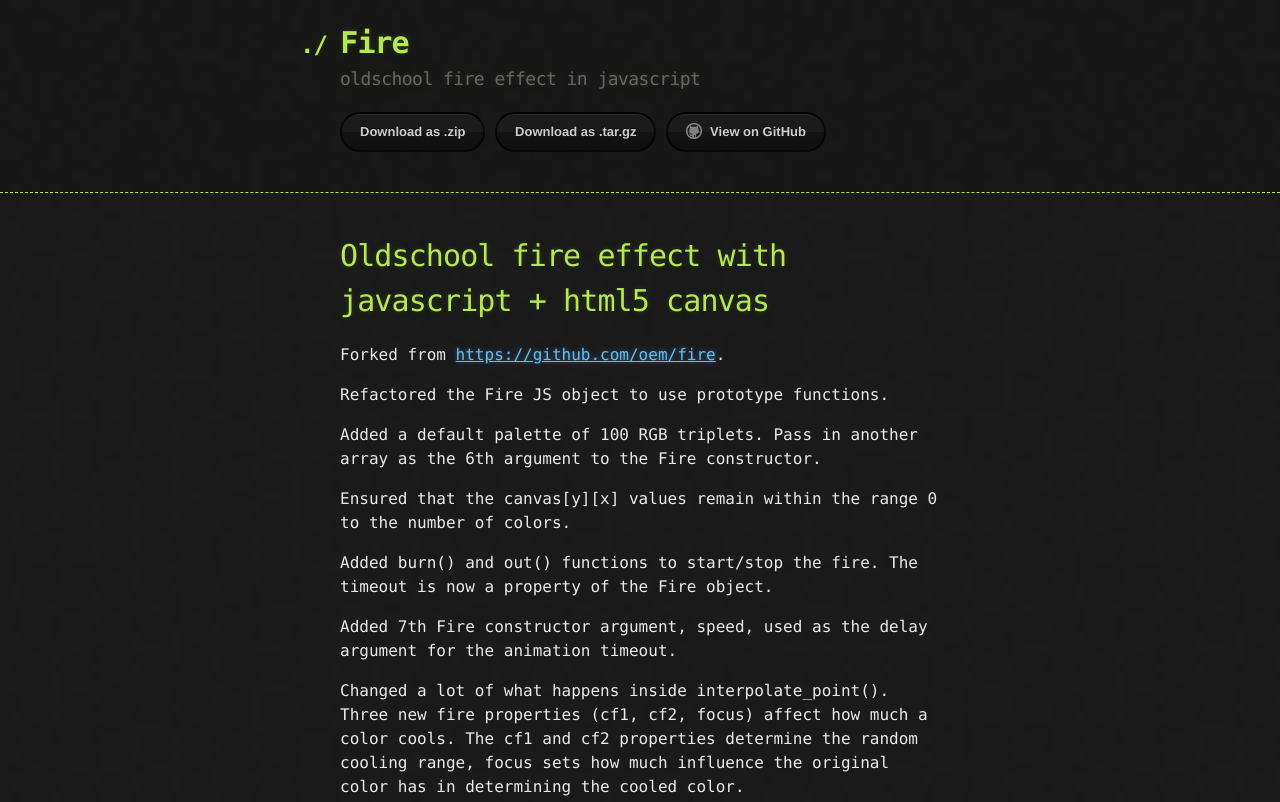
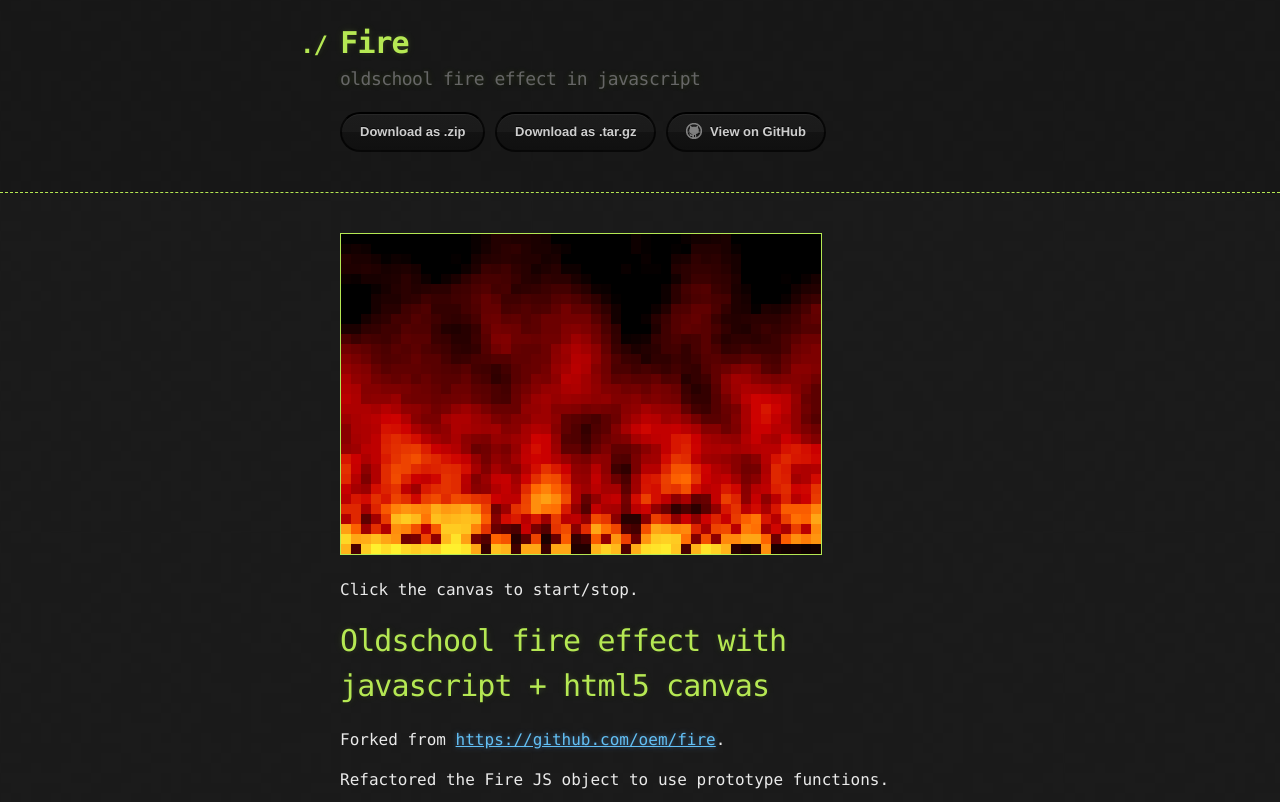
Before and after one commit to CaraesNaur/fire, a plain HTML site: page index.html in a window 1280 px wide. Shown: the top 802 px of the page. Drawn offline with Linux system fonts and the light colour scheme.

Commit message:
Add demo to index.html

```diff
--- a/index.html
+++ b/index.html
@@ -6,9 +6,32 @@
 
     <link rel="stylesheet" type="text/css" href="stylesheets/stylesheet.css" media="screen" />
     <link rel="stylesheet" type="text/css" href="stylesheets/pygment_trac.css" media="screen" />
-    <link rel="stylesheet" type="text/css" href="stylesheets/print.css" media="print" />
 
     <title>Fire by CaraesNaur</title>
+	<script src="javascripts/fire.js" type="text/javascript" charset="utf-8"></script>
+	<script type="text/javascript">
+	var canvas, ctx, fire;
+
+	window.onload = function () {
+		canvas = document.getElementById('demo_canvas');
+
+		canvas.onclick = function() {
+			if (fire.timeout == null) {
+				fire.burn();
+			}
+			else {
+				fire.out();
+			}
+		}
+
+		ctx = canvas.getContext('2d');
+		// context, max_x, max_y, scale, heat, pal, speed
+		fire = new Fire(ctx, 48, 32, 10, 32, null, 80);
+		fire.burn();
+	};
+
+
+	</script>
   </head>
 
   <body>
@@ -27,6 +50,15 @@
     </header>
 
     <div class="container">
+      <div id="demo_section">
+		<canvas id="demo_canvas" width="480" height="320">
+			Your browser doesn't support HTML5
+		</canvas>
+		<p>
+			Click the canvas to start/stop.
+		</p>
+
+      </div>
       <section id="main_content">
         <h1>
 <a name="oldschool-fire-effect-with-javascript--html5-canvas" class="anchor" href="#oldschool-fire-effect-with-javascript--html5-canvas"><span class="octicon octicon-link"></span></a>Oldschool fire effect with javascript + html5 canvas</h1>
--- /dev/null
+++ b/javascripts/fire.js
@@ -0,0 +1,282 @@
+/*
+ * oldschool fire effect by oem (modified by CaraesNaur)
+ * Algorithm:
+ * -- move everything up a line
+ * -- create random line at the bottom
+ * -- interpolate every pixel with the 4 surrounding edge-adjacent pixels
+ * -- repeat
+ *
+ *
+ *
+ */
+
+function Fire (context, max_x, max_y, scale, heat, pal, speed) {
+	var s = parseInt(speed);
+
+	this.max_x = max_x || 320;
+	this.max_y = max_y || 200;
+	this.heat = (heat <= max_x ? heat : max_x);
+	this.intensity = 100; // 0 .. 100
+	this.scale = scale || 1;
+	this.context = context;
+	this.canvas = this.init_canvas(this.max_x, this.max_y);
+	this.hotspots = 0; // skip drawing the last x lines
+	this.cooldown = 5;
+	this.colors = (pal instanceof Array) ? pal : Fire.prototype._default_colors;
+	this.timeout = null;
+	this.speed = (s > 50) ? s : 50;
+
+	// these three properties control the appearance of the fire
+	// cf1 and cf2 affect the cooling rate
+	// focus controls how sharp/blurry the flame is
+	this.cf1 = .75;
+	this.cf2 = 5;
+	this.focus = 10;
+
+	// highlight row: set this to an int in the range 0..[this.max_y - 1]
+	// to have all other rows dimmed
+	this.hl = null;
+}
+
+Fire.prototype.burn = function (d) {
+	var f;
+
+	d = (typeof d == 'number' ? Math.max(50, parseInt(d)) : this.speed);
+
+	this.speed = d;
+
+	if (this.timeout != null) {
+		this.out();
+	}
+
+	f = this;
+
+	this.timeout = setInterval(function () {
+		f.loop();
+	}, d);
+}
+
+Fire.prototype.out = function () {
+	clearTimeout(this.timeout);
+	this.timeout = null;
+}
+
+Fire.prototype.random_heatspots = function () {
+	var heatspots = 0;
+	var x = 0;
+
+	while (heatspots < this.heat) {
+		x = (parseInt(Math.random() * this.max_x, 10));
+
+		if (this.canvas[this.canvas.length - 1][x] == 0) {
+			this.canvas[this.canvas.length - 1][x] = parseInt((this.intensity * (this.colors.length - 1)) / 100);
+			heatspots++;
+		}
+	}
+}
+
+Fire.prototype.move_up = function () {
+	var n = new Array(this.max_x);
+
+	for (var i = 0; i < this.max_x; i++) {
+		n[i] = 0;
+	}
+
+	this.canvas.shift();
+	this.canvas.push(n);
+}
+
+Fire.prototype.interpolate_point = function (x, y) {
+	var coords = [
+		[x - 1, y],
+		[x + 1, y],
+		[x, y - 1],
+		[x, y + 1]
+	];
+	var oc = Math.min(this.canvas[y][x], this.colors.length - 1);
+	var color = oc * this.focus;
+	var neighbours = this.focus;
+
+	for (var i = 0; i < coords.length; i++) {
+		if ((coords[i][0] >= 0) && (coords[i][0] < this.max_x) && (coords[i][1] >= 0) && (coords[i][1] < this.max_y)) {
+			color += this.canvas[ coords[i][1] ][ coords[i][0] ] || 0;
+			neighbours++;
+		}
+	}
+
+	if (color == 0) {
+		return color;
+	}
+
+	color /= neighbours;
+	cool = parseInt(Math.random() * (this.cf1 * this.cf2));
+
+	if ((color - cool) <= 0) {
+		return 0;
+	}
+
+	return (parseInt(Math.min(color, this.colors.length - 1), 10) - cool);
+}
+
+Fire.prototype.interpolate_all = function () {
+	for (var x = 0; x < this.max_x; x++) {
+		for (var y = 0; y < this.max_y; y++) {
+			this.canvas[y][x] = this.interpolate_point(x, y);
+		}
+	}
+}
+
+Fire.prototype.draw_fire = function () {
+	for (var x = 0; x < this.max_x; x++) {
+		for (var y = 0; y < this.max_y - this.hotspots; y++) {
+			this.context.fillStyle = this.palette(this.canvas[y][x], (typeof this.hl != 'number' || y === this.hl));
+			this.context.fillRect(x * this.scale, y * this.scale, this.scale, this.scale);
+		}
+	}
+}
+
+Fire.prototype.loop = function () {
+	this.move_up();
+	this.random_heatspots();
+	this.interpolate_all();
+	this.draw_fire();
+}
+
+Fire.prototype.palette = function (index, b) {
+	var a = [], i;
+	if (typeof index != 'number') {
+		index = 0;
+	}
+
+	//make sure index is within the range 0..[this.colors.length - 1]
+	index = parseInt(Math.min(this.colors.length - 1, Math.max(index, 0)));
+
+	if (b) {
+		return ('rgb(' + this.colors[index].join(',') + ')');
+	}
+	else {
+		for (i = 0; i < 3; i++) {
+			a.push(parseInt(this.colors[Math.abs(index)][i] * .2));
+		}
+		return ('rgb(' + a.join(',') + ')');
+	}
+}
+
+Fire.prototype.init_canvas = function (x, y) {
+	// x and y will be swapped, since it makes manipulating the fieldrows much easier
+	// therefore, a given coordinate is at this.canvas[y][x]
+	var canvas = new Array(y);
+
+	for (var i = 0; i < y; i++) {
+		canvas[i] = new Array(x);
+
+		for (var j = 0; j < x; j++) {
+			canvas[i][j] = 0;
+		}
+	}
+
+	return (canvas);
+}
+
+Fire.prototype._default_colors = [
+	[0,0,0],
+	[5,0,0],
+	[10,0,0],
+	[14,0,0],
+	[19,0,0],
+	[23,0,0],
+	[27,0,0],
+	[31,0,0],
+	[35,0,0],
+	[39,0,0],
+	[43,0,0],
+	[47,0,0],
+	[51,0,0],
+	[55,0,0],
+	[59,0,0],
+	[63,0,0],
+	[67,0,0],
+	[71,0,0],
+	[75,0,0],
+	[79,0,0],
+	[83,0,0],
+	[88,0,0],
+	[92,0,0],
+	[96,0,0],
+	[100,0,0],
+	[104,0,0],
+	[108,0,0],
+	[112,0,0],
+	[116,0,0],
+	[121,0,0],
+	[125,0,0],
+	[129,0,0],
+	[133,0,0],
+	[137,0,0],
+	[141,0,0],
+	[145,0,0],
+	[149,0,0],
+	[153,0,0],
+	[157,0,0],
+	[161,0,0],
+	[165,0,0],
+	[169,0,0],
+	[173,0,0],
+	[177,0,0],
+	[181,0,0],
+	[185,0,0],
+	[190,0,0],
+	[194,0,0],
+	[198,0,0],
+	[202,0,0],
+	[205,2,0],
+	[207,6,0],
+	[209,10,0],
+	[211,14,0],
+	[213,18,0],
+	[215,22,0],
+	[217,26,0],
+	[219,30,0],
+	[221,35,0],
+	[223,39,0],
+	[225,43,0],
+	[227,47,0],
+	[229,51,0],
+	[231,55,0],
+	[233,59,0],
+	[235,63,0],
+	[237,67,0],
+	[239,71,0],
+	[241,75,0],
+	[243,79,0],
+	[245,83,0],
+	[248,88,0],
+	[250,92,0],
+	[252,96,0],
+	[254,100,0],
+	[255,105,1],
+	[255,111,3],
+	[255,117,5],
+	[255,123,7],
+	[255,130,9],
+	[255,136,11],
+	[255,142,13],
+	[255,148,15],
+	[255,154,17],
+	[255,160,19],
+	[255,166,21],
+	[255,172,23],
+	[255,179,25],
+	[255,185,27],
+	[255,191,29],
+	[255,197,31],
+	[255,203,33],
+	[255,209,35],
+	[255,215,37],
+	[255,221,39],
+	[255,227,41],
+	[255,234,44],
+	[255,240,46],
+	[255,246,48],
+	[255,252,50]
+];
--- a/stylesheets/stylesheet.css
+++ b/stylesheets/stylesheet.css
@@ -77,10 +77,21 @@ header h2 {
 /* Main Content
 */
 
-#main_content {
+#main_content, #demo_section {
   width: 100%;
   -webkit-font-smoothing: antialiased;
 }
+
+#demo_canvas {
+	width: 480px;
+	height: 320px;
+	padding: 0;
+	border: 1px solid #B5E853;
+	background-color: #000;
+	box-sizing: content-box;
+}
+
+
 section img {
   max-width: 100%
 }
```
